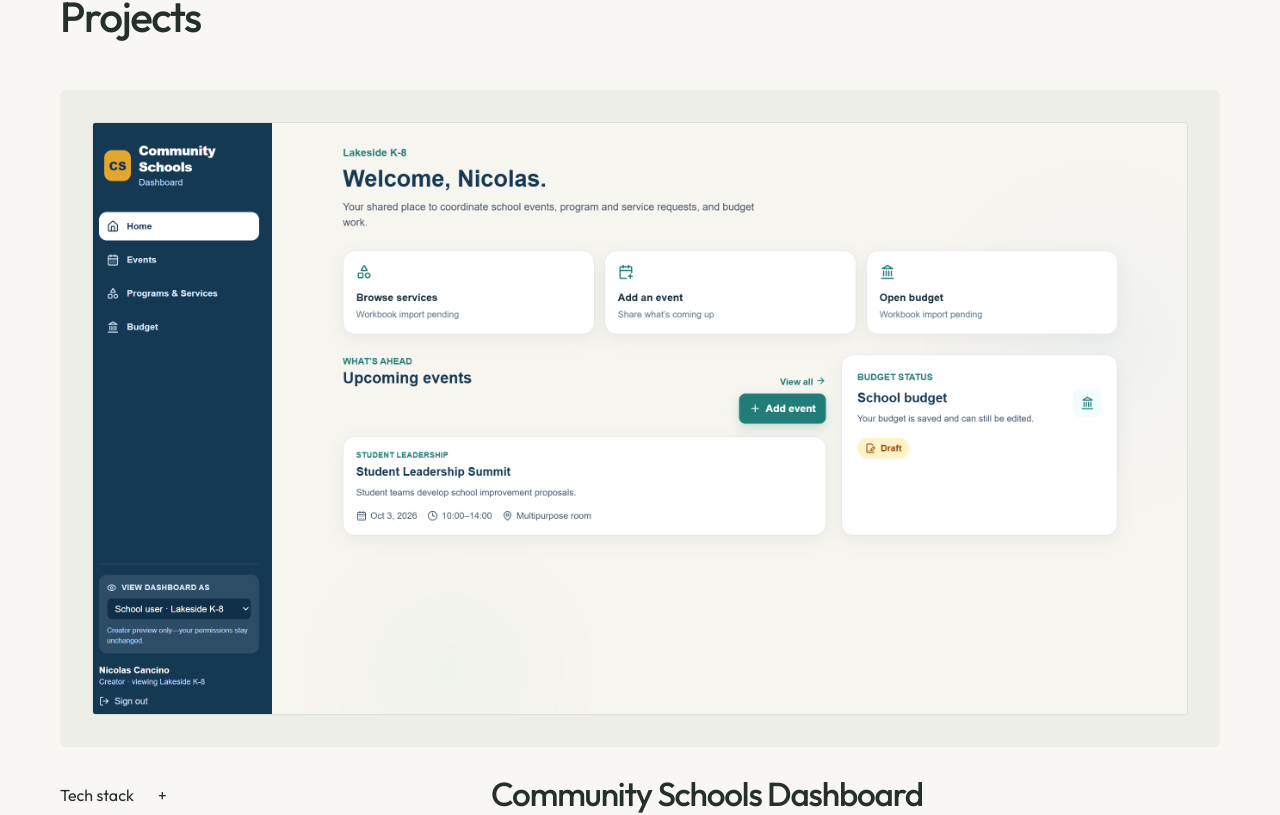
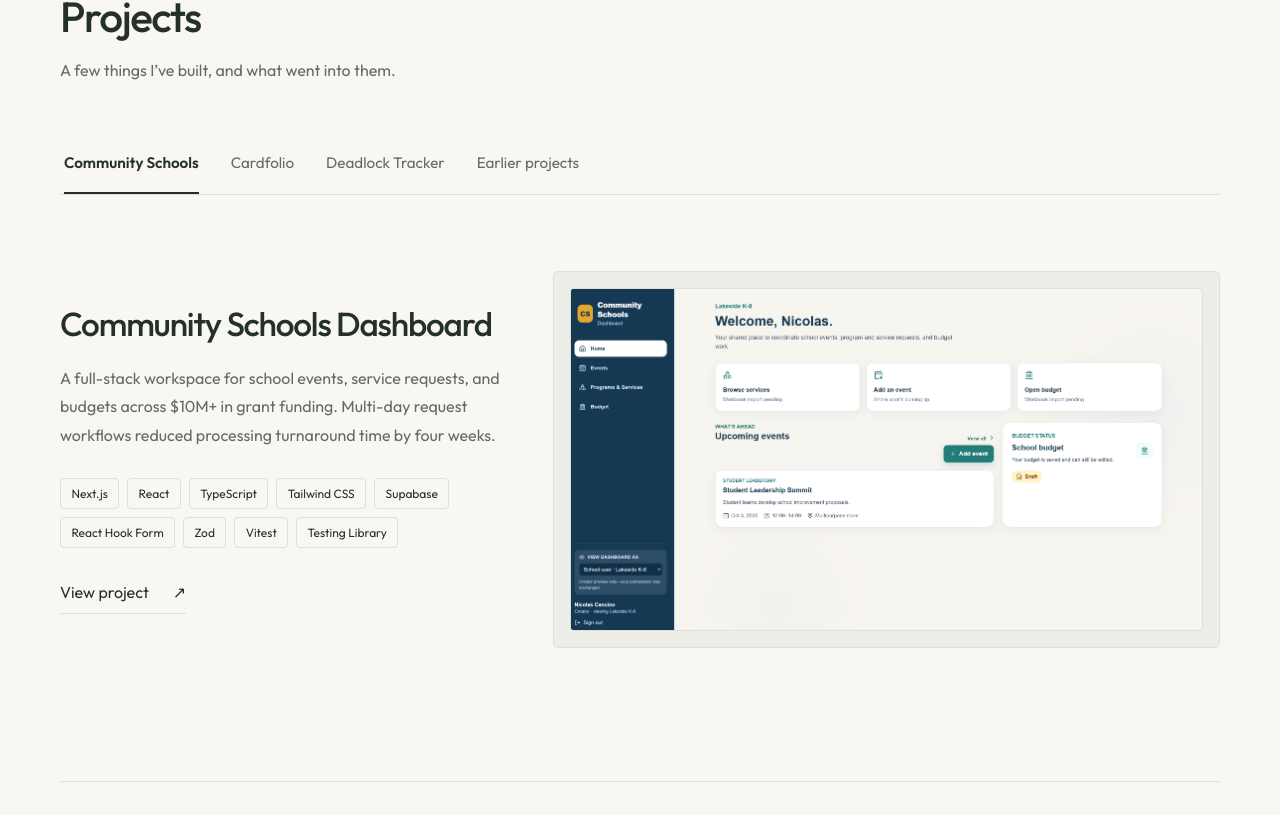
Before and after one commit to NickCancino/PersonalWebsite, a React (Vite) app: page / in a window 1280 px wide. Shown: the part 1428-2243 px from the top of the page. Built offline with nearby package versions, Linux system fonts and the light colour scheme.

Commit message:
feat: organize projects into accessible editorial tabs

```diff
--- a/index.html
+++ b/index.html
@@ -6,11 +6,17 @@
 <section class="hero section-pad" aria-label="Introduction"><div id="hero-root"><h1>Hi, I’m Nicolas.</h1><p>I study computer science at FIU and build tools for schools, games, and collectors.</p><a href="#work">View my projects</a></div></section>
 
 <section class="intro section-pad reveal" id="about"><div class="intro-grid"><div><h2>About me</h2><img class="about-photo" src="/pics/IMG_7213.jpg" alt="Nicolas Cancino outdoors"></div><div class="intro-copy"><p>I’m pursuing a B.S. in Computer Science at Florida International University, with a minor in Artificial Intelligence and an expected graduation date of May 2028.</p><p>I’m a Software Engineer Assistant at The Education Effect, where I build React and TypeScript tools and PostgreSQL data workflows for 18 schools, supporting oversight of $10M+ in grant funding. Previously, I was a Software Engineer Intern at Atlas Esports Consulting, working on esports platform features, player analytics, and live-match APIs.</p><p>Outside of coding, I’m into gaming, collecting, and spending time with friends.</p><a class="text-link" href="CS resume.pdf" download>Download my résumé <span>↓</span></a></div></div></section>
-<section class="work section-pad" id="work"><div class="section-heading reveal"><div><h2>Projects</h2></div></div>
-<article class="project project-wide reveal" id="community-schools"><div class="project-media school-media"><img src="/assets/projects/home page.png" alt="Community Schools dashboard home screen" loading="lazy"></div><div class="project-info"><div class="project-actions"><button class="stack-button" type="button" data-stack="schools">Tech stack <span>+</span></button><button class="project-link" type="button" data-project="schools">View project <span>↗</span></button></div><div class="project-copy"><h3>Community Schools Dashboard</h3><p>A full-stack workspace for school events, service requests, and budgets across $10M+ in grant funding. Multi-day request workflows reduced processing turnaround time by four weeks.</p></div></div></article>
-<article class="project project-split reveal" id="cardfolio"><div class="project-media phone-media"><img src="/assets/projects/pokemon1.PNG" alt="Card collection tracker mobile dashboard" loading="lazy"><img src="/assets/projects/pokemon3.PNG" alt="Trading card value comparison screen" loading="lazy"></div><div class="project-info"><div class="project-actions"><button class="stack-button" type="button" data-stack="cardfolio">Tech stack <span>+</span></button><button class="project-link" type="button" data-project="cardfolio">View project <span>↗</span></button></div><div class="project-copy"><h3>Cardfolio</h3><p>A mobile app for checking card prices, managing collections, and comparing trades. Includes card scanning, condition adjustments, and deal ratings.</p></div></div></article>
-<article class="project project-progress reveal" id="deadlock"><div class="project-info"><div class="project-actions"><span class="pill live-pill"><i></i> In progress</span><button class="stack-button" type="button" data-stack="deadlock">Tech stack <span>+</span></button></div><div class="project-copy"><h3>Deadlock Tracker</h3><p>An AI-assisted coaching tool for Valve’s Deadlock that turns match history and player stats into personalized recommendations, trend visualizations, and measurable improvement goals.</p></div></div></article>
-<div class="older-projects reveal"><div class="older-heading"><h3>Earlier projects</h3></div><div class="small-project-grid"><article><img src="/projpics/pokeproj.JPG" alt="Pokémon Trivia Game"><div><span>Python · PokéAPI</span><h4>Pokémon Trivia Game</h4><p>A guessing game using PokéAPI, with generation selection, progressive hints, and score tracking.</p></div></article><article><img src="/projpics/personalweb.JPG" alt="Original personal portfolio website"><div><span>HTML · CSS · JavaScript</span><h4>Personal Portfolio Website</h4><p>My first portfolio, built from scratch with responsive layouts and deployed on Vercel.</p></div></article></div></div></section>
+<section class="work section-pad" id="work"><div class="section-heading"><h2>Projects</h2><p class="projects-intro">A few things I’ve built, and what went into them.</p></div>
+<div class="project-tabs" role="tablist" aria-label="Choose a project">
+<button id="tab-community-schools" role="tab" aria-selected="true" aria-controls="community-schools" tabindex="0">Community Schools</button>
+<button id="tab-cardfolio" role="tab" aria-selected="false" aria-controls="cardfolio" tabindex="-1">Cardfolio</button>
+<button id="tab-deadlock" role="tab" aria-selected="false" aria-controls="deadlock" tabindex="-1">Deadlock Tracker</button>
+<button id="tab-earlier-projects" role="tab" aria-selected="false" aria-controls="earlier-projects" tabindex="-1">Earlier projects</button>
+</div>
+<article class="project project-wide project-panel" id="community-schools" role="tabpanel" aria-labelledby="tab-community-schools" tabindex="0"><div class="project-media school-media"><img src="/assets/projects/home page.png" alt="Community Schools dashboard home screen" loading="lazy"></div><div class="project-info"><div class="project-actions"><button class="project-link" type="button" data-project="schools">View project <span>↗</span></button></div><div class="project-copy"><h3>Community Schools Dashboard</h3><p>A full-stack workspace for school events, service requests, and budgets across $10M+ in grant funding. Multi-day request workflows reduced processing turnaround time by four weeks.</p><div class="project-technologies" aria-label="Technologies"><span>Next.js</span><span>React</span><span>TypeScript</span><span>Tailwind CSS</span><span>Supabase</span><span>React Hook Form</span><span>Zod</span><span>Vitest</span><span>Testing Library</span></div></div></div></article>
+<article class="project project-split project-panel" id="cardfolio" role="tabpanel" aria-labelledby="tab-cardfolio" tabindex="0" hidden><div class="project-media phone-media"><img src="/assets/projects/pokemon1.PNG" alt="Card collection tracker mobile dashboard" loading="lazy"><img src="/assets/projects/pokemon3.PNG" alt="Trading card value comparison screen" loading="lazy"></div><div class="project-info"><div class="project-actions"><button class="project-link" type="button" data-project="cardfolio">View project <span>↗</span></button></div><div class="project-copy"><h3>Cardfolio</h3><p>A mobile app for checking card prices, managing collections, and comparing trades. Includes card scanning, condition adjustments, and deal ratings.</p><div class="project-technologies" aria-label="Technologies"><span>Expo</span><span>React Native</span><span>TypeScript</span><span>Expo Router</span><span>Expo Camera</span><span>AsyncStorage</span><span>Pokémon TCG API</span><span>RapidAPI</span><span>Vitest</span></div></div></div></article>
+<article class="project project-progress project-panel" id="deadlock" role="tabpanel" aria-labelledby="tab-deadlock" tabindex="0" hidden><div class="project-info"><div class="project-actions"><span class="pill live-pill"><i></i> In progress</span></div><div class="project-copy"><h3>Deadlock Tracker</h3><p>An AI-assisted coaching tool for Valve’s Deadlock that turns match history and player stats into personalized recommendations, trend visualizations, and measurable improvement goals.</p><div class="project-technologies" aria-label="Technologies"><span>Python</span><span>FastAPI</span><span>React</span><span>OpenAI API</span><span>PostgreSQL</span></div></div></div></article>
+<div class="older-projects project-panel" id="earlier-projects" role="tabpanel" aria-labelledby="tab-earlier-projects" tabindex="0" hidden><div class="older-heading"><h3>Earlier projects</h3></div><div class="small-project-grid"><article><img src="/projpics/pokeproj.JPG" alt="Pokémon Trivia Game"><div><span>Python · PokéAPI</span><h4>Pokémon Trivia Game</h4><p>A guessing game using PokéAPI, with generation selection, progressive hints, and score tracking.</p></div></article><article><img src="/projpics/personalweb.JPG" alt="Original personal portfolio website"><div><span>HTML · CSS · JavaScript</span><h4>Personal Portfolio Website</h4><p>My first portfolio, built from scratch with responsive layouts and deployed on Vercel.</p></div></article></div></div></section>
 <section class="skills section-pad reveal"><div class="skills-grid"><h2>Toolkit</h2><div class="skill-list"><div><strong>Languages</strong><span>Python · Java · JavaScript · TypeScript · SQL · C/C++ · Go</span></div><div><strong>Frontend</strong><span>React · Next.js · React Native · Tailwind CSS · Angular</span></div><div><strong>Backend</strong><span>Node.js · Flask · FastAPI · REST APIs</span></div><div><strong>Data & services</strong><span>PostgreSQL · Supabase · Firebase</span></div><div><strong>Developer tools</strong><span>Git · GitHub · VS Code · IntelliJ · PowerShell</span></div></div></div></section>
 
 </main><div id="footer-root"><a href="mailto:nicocancino0@gmail.com">Contact Nicolas Cancino</a></div><dialog class="project-dialog" id="project-dialog"><button class="dialog-close" type="button" aria-label="Close project">×</button><div id="dialog-content"></div></dialog></body></html>
--- a/stylesheet.css
+++ b/stylesheet.css
@@ -182,3 +182,43 @@ p { text-wrap: pretty; }
 .footer-brand-link:hover, .footer-links-grid a:hover { color: #fff; }
 .portfolio-footer :focus-visible { outline-color: var(--paper); }
 .footer-highlight { background: rgba(248,247,243,.4); }
+
+/* A single editorial project showcase keeps the section easy to scan. */
+.projects-intro { color: var(--muted); margin: 1rem 0 0; }
+.project-tabs { display: flex; gap: 2rem; overflow-x: auto; border-bottom: 1px solid var(--line); margin-bottom: 2.5rem; padding: .25rem .25rem 0; }
+.project-tabs button { flex: none; padding: 1rem 0; border: 0; border-bottom: 2px solid transparent; background: transparent; color: var(--muted); font-size: .95rem; }
+.project-tabs button[aria-selected="true"] { color: var(--accent); border-bottom-color: var(--accent); font-weight: 600; }
+.project-tabs button:hover { color: var(--accent); }
+.project-panel[hidden] { display: none; }
+.project-panel { animation: project-enter .3s ease-out; }
+.project.project-panel { display: grid; grid-template-columns: minmax(0,.8fr) minmax(0,1.2fr); gap: 3rem; align-items: center; margin: 0; min-height: 450px; }
+.project-panel .project-media { grid-column: 2; grid-row: 1; border: 1px solid var(--line); }
+.project-panel .project-info { grid-column: 1; grid-row: 1; display: flex; flex-direction: column-reverse; gap: 1.5rem; margin: 0; }
+.project-panel .project-copy h3 { font-size: clamp(1.75rem, 2.6vw, 2.5rem); line-height: 1.15; margin-bottom: 1.25rem; }
+.project-panel .project-copy p { line-height: 1.8; }
+.project-panel .school-media { padding: 1rem; }
+.project-panel .phone-media { height: 450px; padding: 1.5rem; gap: 1rem; }
+.project-technologies { display: flex; flex-wrap: wrap; gap: .5rem; margin-top: 1.75rem; }
+.project-technologies span { font-size: .75rem; padding: .3rem .65rem; border: 1px solid var(--line); border-radius: .25rem; color: var(--accent); }
+.project-panel .project-actions { gap: .75rem; }
+.project-progress.project-panel { border: 0; padding: 2rem 0; grid-template-columns: minmax(0, 42rem); justify-content: start; min-height: 350px; }
+.project-progress .live-pill { color: var(--accent); }
+.older-projects.project-panel { border: 0; padding: 1rem 0 2rem; }
+.older-projects.project-panel .older-heading { display: none; }
+.older-projects.project-panel article { padding-block: 1.5rem; border-bottom: 1px solid var(--line); }
+@keyframes project-enter { from { opacity: 0; transform: translateY(6px); } to { opacity: 1; transform: translateY(0); } }
+@media (max-width: 850px) {
+ .project-tabs { gap: 1.5rem; }
+ .project.project-panel { grid-template-columns: 1fr; gap: 2rem; min-height: 0; }
+ .project-panel .project-info { grid-column: 1; grid-row: 1; }
+ .project-panel .project-media { grid-column: 1; grid-row: 2; }
+ .project-panel .phone-media { height: 400px; }
+}
+@media (max-width: 520px) {
+ .project-tabs { gap: 1.25rem; margin-bottom: 2rem; }
+ .project-tabs button { font-size: .85rem; }
+ .project-panel .phone-media { height: 350px; }
+ .project-panel .phone-media img + img { display: block; }
+ .project-panel .phone-media img { max-width: 48%; height: auto; max-height: 100%; object-fit: contain; }
+}
+@media (prefers-reduced-motion: reduce) { .project-panel { animation: none; } }
```
Also changed, not shown: script.js (+29 -0 lines).
